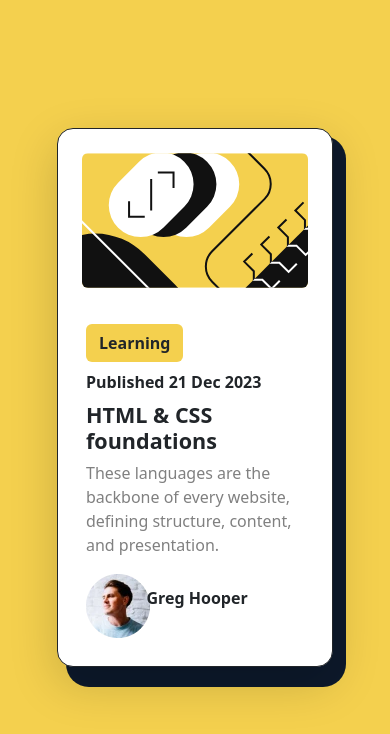
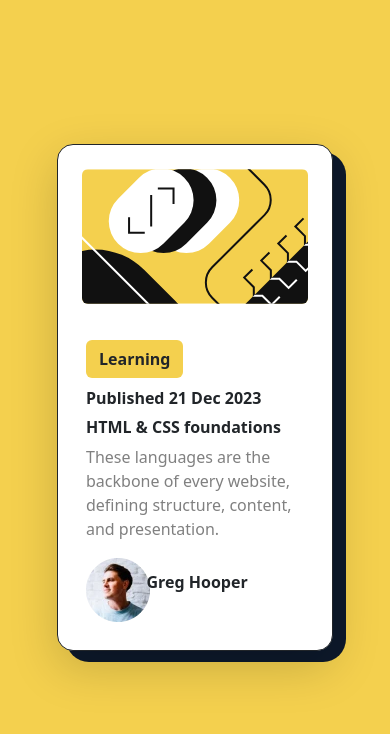
Before and after one commit to nishantcm/blog-preview-card-main-fm, a website built with Vite: page src/index.html in a window 390 px wide. Built offline with nearby package versions, Linux system fonts and the light colour scheme.

Commit message:
Update both the files

```diff
--- a/src/index.html
+++ b/src/index.html
@@ -7,10 +7,10 @@
   </head>
   <body>
     <div class="page">
-        <div class="page-wraper">
+        <div class="page-wraper h-100">
             <div class="row d-flex justify-content-center align-items-center vh-100">
                 <!-- <div class="d-flex justify-content-center align-items-center vh-100"> -->
-                    <div class="col-11 col-sm-9 col-md-8 col-lg-8 col-xl-8">
+                    <div class="col-12 col-sm-9 col-md-8 col-lg-8 col-xl-8">
                         <div class="container">
                             <div class="container1"></div>
                             <div class="card rounded-4 border border-dark shadow-lg p-2 mb-5 bg-body rounded">
@@ -24,7 +24,7 @@
                                         <div class="m-3 p-1">
                                             <button class="btn fw-bold">Learning</button>
                                             <p class="fw-semibold my-2">Published 21 Dec 2023</p>
-                                            <h3 class="fs-4 fw-bolder my-2">HTML & CSS foundations</h3>
+                                            <h3 class="fs-4 fw-bolder my-2 col-sm-12 fs-6">HTML & CSS foundations</h3>
                                             <p class="fw-light para">These languages are the backbone of every website, defining structure, content, and presentation.</p>
                                             <div class="row ">
                                                 <div class="col-3 rounded-circle">
--- a/src/scss/styles.scss
+++ b/src/scss/styles.scss
@@ -21,8 +21,8 @@
 }
 .container1{
     width: 410px;
-    padding-bottom: 1px;
-    height: 585px;
+    padding-bottom: 10px;
+    height: 565px;
     margin-top: 8px;
     margin-left: 9px;
     position: absolute;
@@ -40,7 +40,7 @@
     .container1{
         width: 280px;
         padding-bottom: 1px;
-        height: 551px;
+        height: 510px;
         margin-top: 8px;
         margin-left: 9px;
         position: absolute;
```
